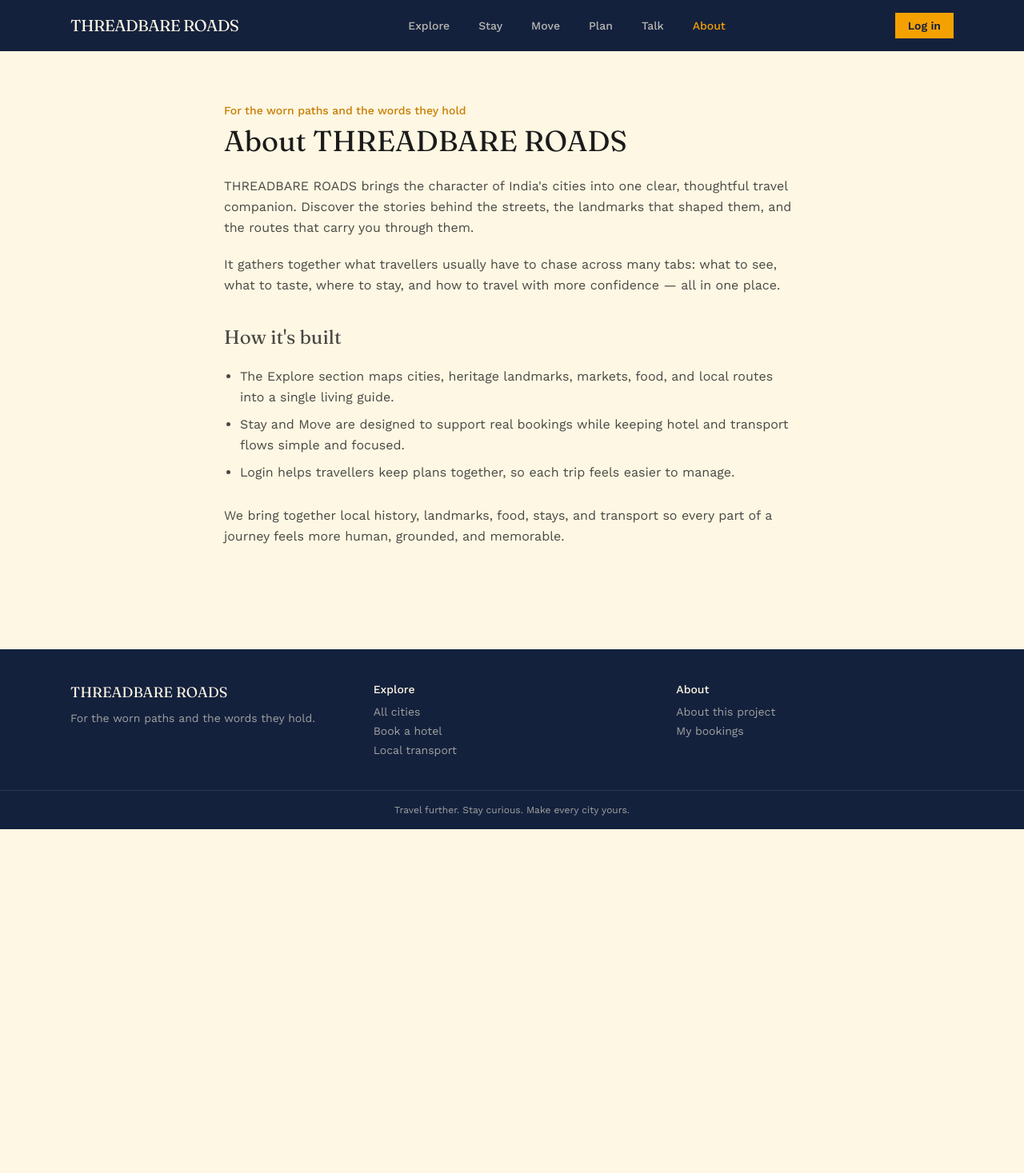
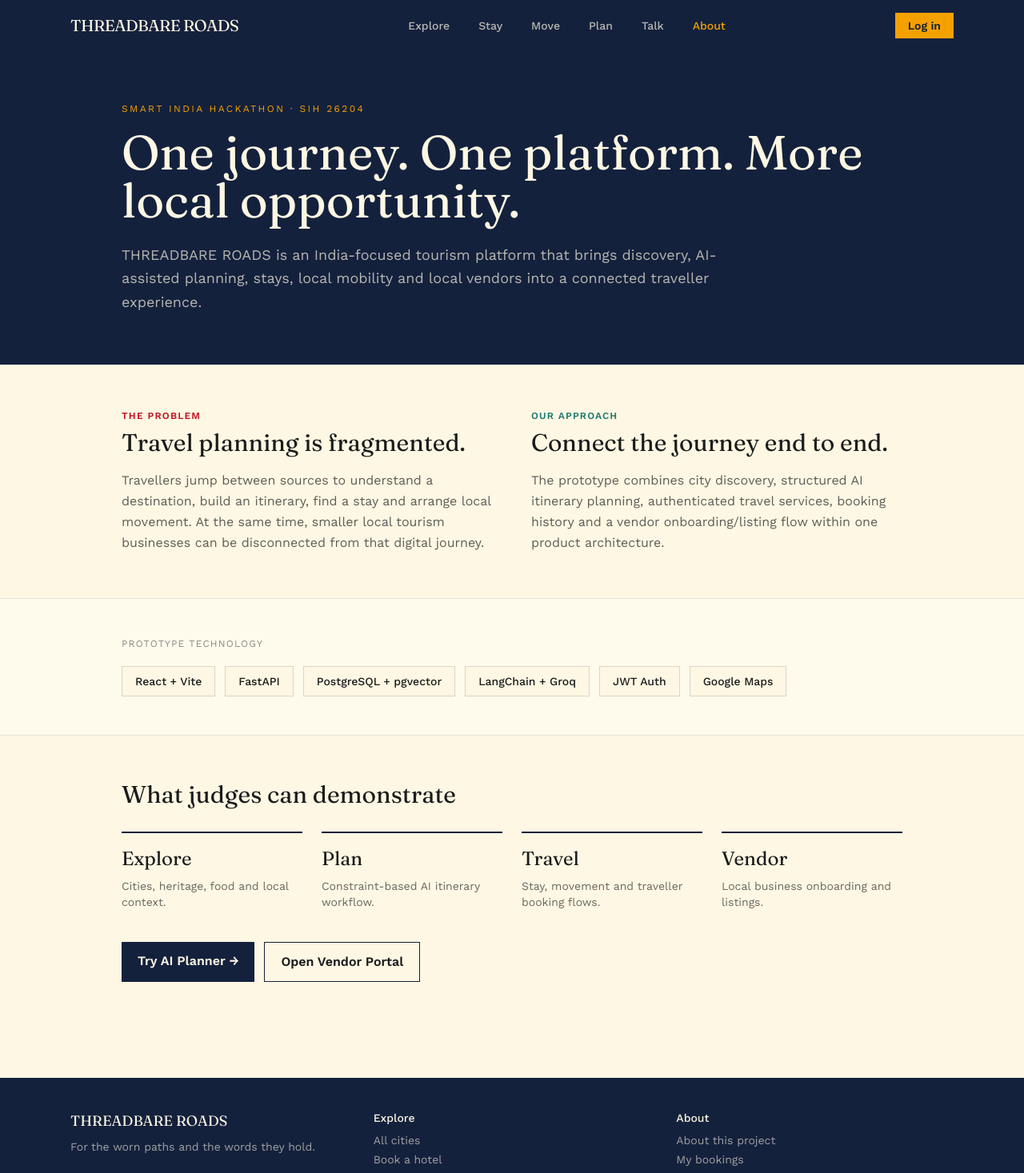
Before and after one commit to Tanishak1/THREADBARE-ROADS, a React (Vite) app: page /about in a window 1280 px wide. Shown: the top 1467 px of the page at 80% size. Before the commit the page ends 1037 px from the top, so only its background shows below. Built offline with nearby package versions, Linux system fonts and the light colour scheme.

Commit message:
feat: add SIH project story to about page

```diff
--- a/src/pages/About.jsx
+++ b/src/pages/About.jsx
@@ -1,30 +1,58 @@
+import { Link } from 'react-router-dom'
+
+const stack = ['React + Vite', 'FastAPI', 'PostgreSQL + pgvector', 'LangChain + Groq', 'JWT Auth', 'Google Maps']
+
 export default function About() {
   return (
-    <div className="max-w-3xl mx-auto px-6 py-16">
-      <p className="text-marigold-dark text-sm font-medium mb-2">For the worn paths and the words they hold</p>
-      <h1 className="font-display text-4xl mb-6">About THREADBARE ROADS</h1>
-      <div className="space-y-5 text-ink/80 leading-relaxed">
-        <p>
-          THREADBARE ROADS brings the character of India's cities into one clear,
-          thoughtful travel companion. Discover the stories behind the streets,
-          the landmarks that shaped them, and the routes that carry you through them.
-        </p>
-        <p>
-          It gathers together what travellers usually have to chase across many tabs:
-          what to see, what to taste, where to stay, and how to travel with more
-          confidence — all in one place.
-        </p>
-        <h2 className="font-display text-2xl pt-4">How it's built</h2>
-        <ul className="list-disc pl-5 space-y-2">
-          <li>The Explore section maps cities, heritage landmarks, markets, food, and local routes into a single living guide.</li>
-          <li>Stay and Move are designed to support real bookings while keeping hotel and transport flows simple and focused.</li>
-          <li>Login helps travellers keep plans together, so each trip feels easier to manage.</li>
-        </ul>
-        <p className="pt-2">
-          We bring together local history, landmarks, food, stays, and transport so
-          every part of a journey feels more human, grounded, and memorable.
-        </p>
-      </div>
+    <div>
+      <section className="bg-night text-paper">
+        <div className="max-w-5xl mx-auto px-6 py-16">
+          <p className="text-marigold text-xs uppercase tracking-[.2em]">Smart India Hackathon · SIH 26204</p>
+          <h1 className="font-display text-5xl md:text-6xl mt-4">One journey. One platform. More local opportunity.</h1>
+          <p className="mt-6 text-paper/70 text-lg max-w-3xl leading-relaxed">
+            THREADBARE ROADS is an India-focused tourism platform that brings discovery,
+            AI-assisted planning, stays, local mobility and local vendors into a connected traveller experience.
+          </p>
+        </div>
+      </section>
+
+      <section className="max-w-5xl mx-auto px-6 py-14 grid md:grid-cols-2 gap-12">
+        <div>
+          <p className="text-vermillion text-xs uppercase tracking-widest font-semibold">The problem</p>
+          <h2 className="font-display text-3xl mt-2">Travel planning is fragmented.</h2>
+          <p className="mt-4 text-ink/70 leading-relaxed">Travellers jump between sources to understand a destination, build an itinerary, find a stay and arrange local movement. At the same time, smaller local tourism businesses can be disconnected from that digital journey.</p>
+        </div>
+        <div>
+          <p className="text-teal-dark text-xs uppercase tracking-widest font-semibold">Our approach</p>
+          <h2 className="font-display text-3xl mt-2">Connect the journey end to end.</h2>
+          <p className="mt-4 text-ink/70 leading-relaxed">The prototype combines city discovery, structured AI itinerary planning, authenticated travel services, booking history and a vendor onboarding/listing flow within one product architecture.</p>
+        </div>
+      </section>
+
+      <section className="border-y border-ink/10 bg-white/30">
+        <div className="max-w-5xl mx-auto px-6 py-12">
+          <p className="text-xs uppercase tracking-widest text-ink/50">Prototype technology</p>
+          <div className="mt-5 flex flex-wrap gap-3">
+            {stack.map((item) => <span key={item} className="border border-ink/15 bg-paper px-4 py-2 text-sm font-medium">{item}</span>)}
+          </div>
+        </div>
+      </section>
+
+      <section className="max-w-5xl mx-auto px-6 py-14">
+        <h2 className="font-display text-3xl">What judges can demonstrate</h2>
+        <div className="mt-7 grid sm:grid-cols-2 lg:grid-cols-4 gap-6">
+          {[
+            ['Explore', 'Cities, heritage, food and local context.'],
+            ['Plan', 'Constraint-based AI itinerary workflow.'],
+            ['Travel', 'Stay, movement and traveller booking flows.'],
+            ['Vendor', 'Local business onboarding and listings.'],
+          ].map(([title, copy]) => <div key={title} className="border-t-2 border-night pt-4"><h3 className="font-display text-2xl">{title}</h3><p className="mt-2 text-sm text-ink/65">{copy}</p></div>)}
+        </div>
+        <div className="mt-10 flex flex-wrap gap-3">
+          <Link to="/plan" className="bg-night text-paper px-5 py-3 font-semibold">Try AI Planner →</Link>
+          <Link to="/vendor" className="border border-night px-5 py-3 font-semibold">Open Vendor Portal</Link>
+        </div>
+      </section>
     </div>
   )
 }
```
